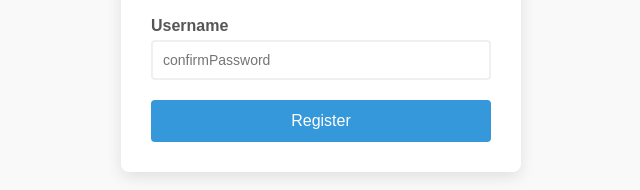
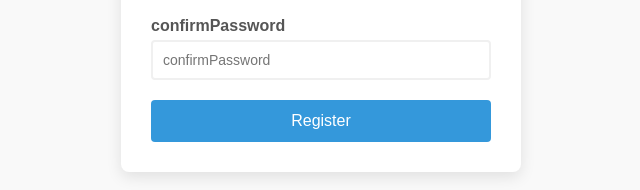
Before and after one commit to KamalCh2003/Form-Validation, a plain HTML site: page index.html in a window 1280 px wide. Shown: the part 473-663 px from the top of the page, 319-959 px from the left. Drawn offline with Linux system fonts and the light colour scheme.

Commit message:
Update index.html

```diff
--- a/index.html
+++ b/index.html
@@ -31,7 +31,7 @@
         </div>
         <!-- Confirm password -->
         <div class="form-group">
-          <label for="confirmPassword">Username</label>
+          <label for="confirmPassword">confirmPassword</label>
           <input type="password" id="confirmPassword" placeholder="confirmPassword" />
           <small>confirmPassword is required</small>
         </div>
```
